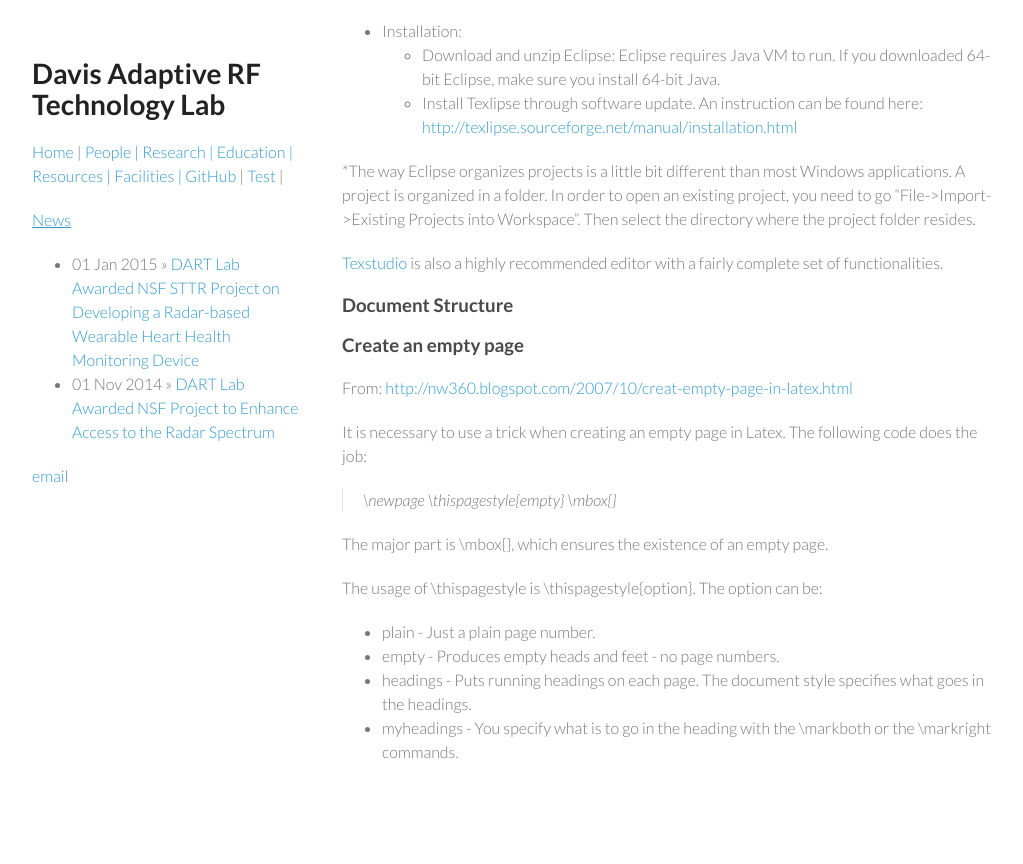
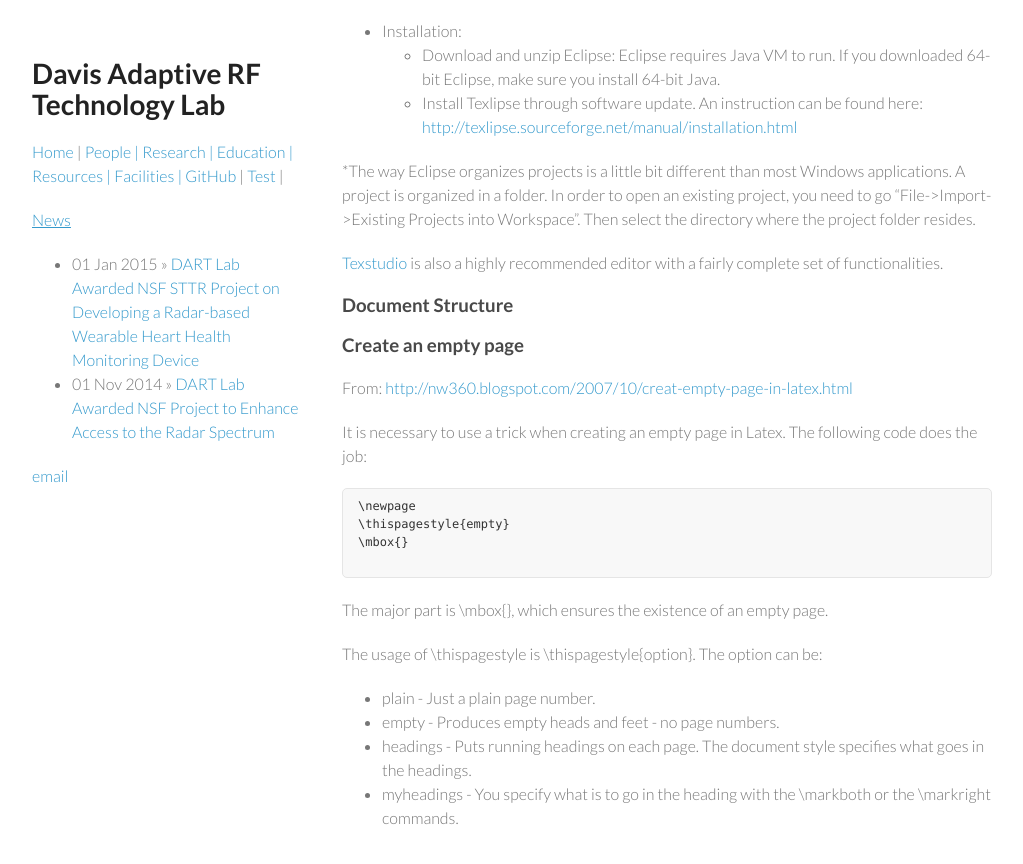
Before and after one commit to ucdart/ucdart.github.io, a Jekyll site: the page built from resources/latex.md, in a window 1280 px wide and 900 px high, scrolled down 516 px. Shown: the top 864 px of the window, without its empty margins (128-1151 px from the left). Built offline with Jekyll 4.4.1, drawn with Linux system fonts in a browser that asks for light colours; before the commit the page ends 1350 px from its top, so only the background shows below that.

Commit message:
Updated latex.md

```diff
--- a/resources/latex.md
+++ b/resources/latex.md
@@ -34,14 +34,18 @@ From: [http://nw360.blogspot.com/2007/10/creat-empty-page-in-latex.html](ttp://n
 
 It is necessary to use a trick when creating an empty page in Latex. The following code does the job:
 
-> \newpage
-> \thispagestyle{empty}
-> \mbox{}
+<div class="code">
+  <pre>
+\newpage
+\thispagestyle{empty}
+\mbox{}
+  </pre>
+</div>
 
 The major part is \mbox{}, which ensures the existence of an empty page.
 
 The usage of \thispagestyle is \thispagestyle{option}. The option can be:
-- plain - Just a plain page number.
-- empty - Produces empty heads and feet - no page numbers.
-- headings - Puts running headings on each page. The document style specifies what goes in the headings.
-- myheadings - You specify what is to go in the heading with the \markboth or the \markright commands.
+* plain - Just a plain page number.
+* empty - Produces empty heads and feet - no page numbers.
+* headings - Puts running headings on each page. The document style specifies what goes in the headings.
+* myheadings - You specify what is to go in the heading with the \markboth or the \markright commands.
```
